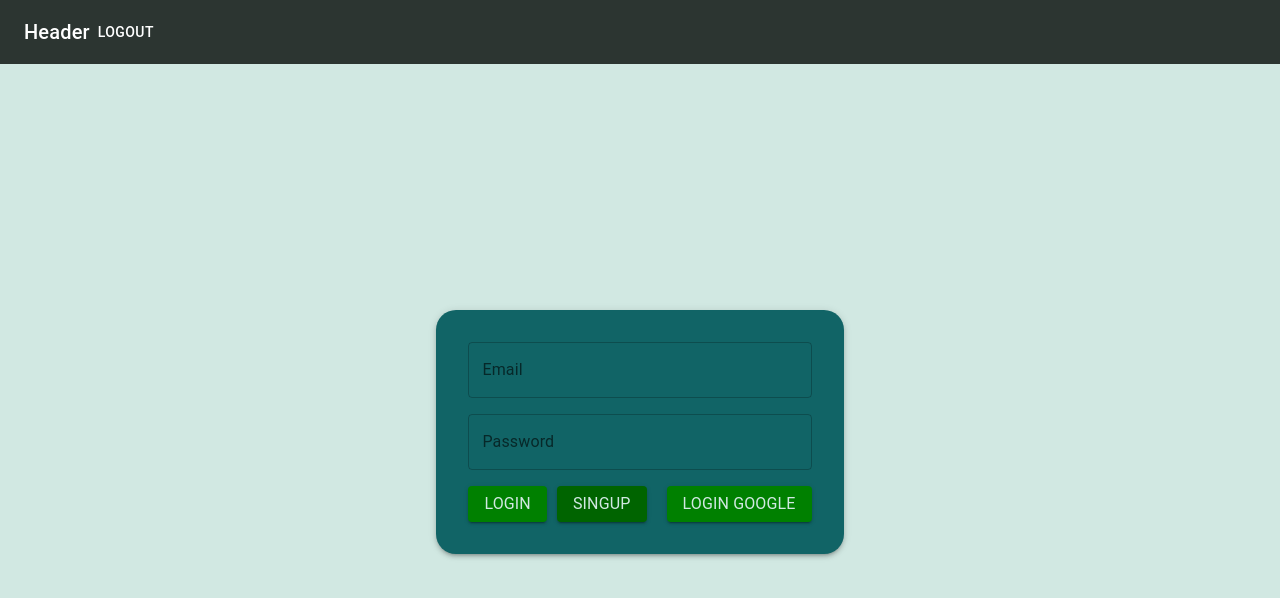
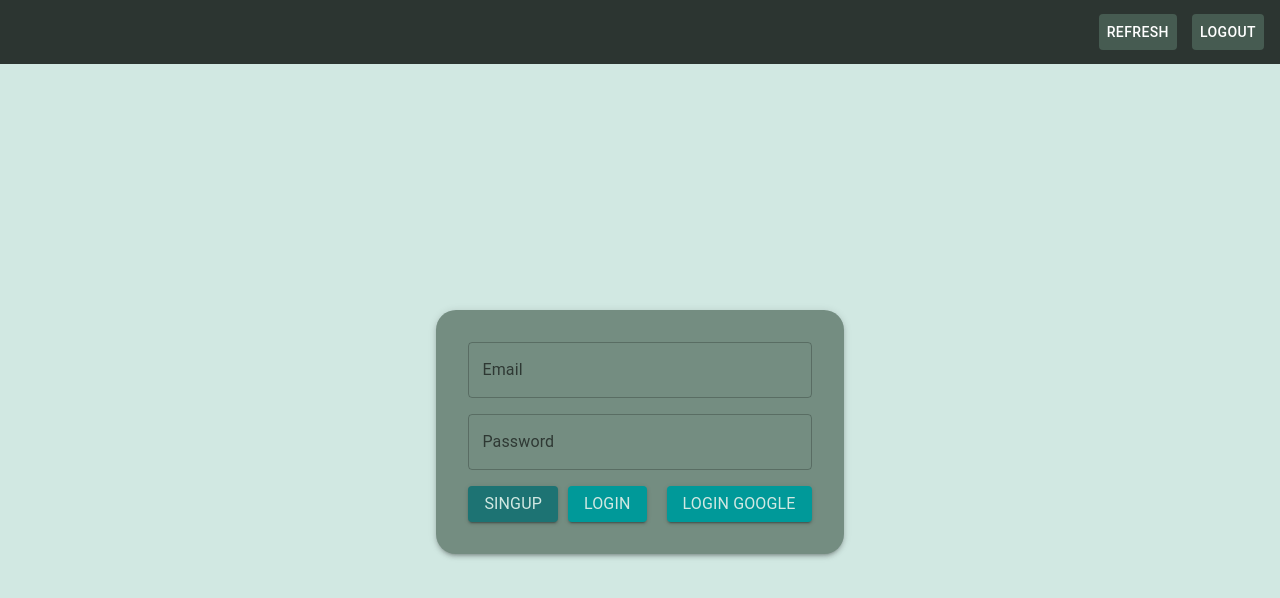
Before and after one commit to equ1rix/Candidate-app, a React (Create React App) app: page /singup in a window 1280 px wide. Shown: the top 598 px of the page. Built offline with nearby package versions, Linux system fonts and the light colour scheme; no server answers; sample sign-in values are in the browser's storage.

Commit message:
task(src): add update candidates feature and fix styles

```diff
--- a/src/components/Header/index.tsx
+++ b/src/components/Header/index.tsx
@@ -1,10 +1,15 @@
-import { AppBar, Button, Toolbar, Typography } from '@mui/material';
+import { AppBar, Box, Button, Toolbar } from '@mui/material';
 
 import { UserAuthContext } from 'context/UserAuthContext';
+import { mock } from 'helpers';
 import { useContext } from 'react';
 import { useTranslation } from 'react-i18next';
 
-const Header = () => {
+type HeaderProps = {
+  refreshCandidates?: () => void;
+};
+
+const Header = ({ refreshCandidates = mock }: HeaderProps) => {
   const { logOut, user } = useContext(UserAuthContext);
   const { t } = useTranslation();
 
@@ -18,13 +23,30 @@ const Header = () => {
   return (
     <AppBar position="static" className="bg-bg-main">
       <Toolbar>
-        <Typography variant="h6" component="div">
-          Header
-        </Typography>
         {user && (
-          <Button color="inherit" onClick={handleLogOut}>
-            {t('logout')}
-          </Button>
+          <Box
+            sx={{
+              position: 'absolute',
+              right: 16,
+              display: 'flex',
+              alignItems: 'center'
+            }}
+          >
+            <Button
+              className="bg-bg-button mr-[15px]"
+              color="inherit"
+              onClick={refreshCandidates}
+            >
+              {t('refresh')}
+            </Button>
+            <Button
+              className="bg-bg-button"
+              color="inherit"
+              onClick={handleLogOut}
+            >
+              {t('logout')}
+            </Button>
+          </Box>
         )}
       </Toolbar>
     </AppBar>
--- a/src/components/Sidebar/index.tsx
+++ b/src/components/Sidebar/index.tsx
@@ -30,7 +30,13 @@ const Sidebar = ({ onClick = mock }: SidebarProps) => (
     >
       Candidates-app
     </Typography>
-    <Button onClick={onClick}>Add new candidate</Button>
+    <Button
+      className="bg-bg-button text-text-title mx-[10px]"
+      color="inherit"
+      onClick={onClick}
+    >
+      Add new candidate
+    </Button>
     <List>
       <ListItem button>
         <ListItemText primary="First" className="text-text-title" />
--- a/src/helpers/i18n/en.json
+++ b/src/helpers/i18n/en.json
@@ -1,5 +1,6 @@
 {
   "singup": "Sing Up",
   "login": "Log In",
-  "logout": "Log Out"
+  "logout": "Log Out",
+  "refresh": "Refresh"
 }
--- a/src/pages/Homepage/index.tsx
+++ b/src/pages/Homepage/index.tsx
@@ -16,7 +16,7 @@ export interface Candidate {
   email: string;
 }
 const Homepage = () => {
-  const { openModal, closeModal, isOpenModal } = useContext(ModalContext);
+  const { openModal, closeModal } = useContext(ModalContext);
   const [candidates, setCandidates] = useState<Candidate[]>([]);
 
   const getCandidatesFromFirestore = async () => {
@@ -37,7 +37,11 @@ const Homepage = () => {
 
   useEffect(() => {
     getCandidatesFromFirestore();
-  }, [isOpenModal]);
+  }, []);
+
+  const updateCandidates = () => {
+    getCandidatesFromFirestore();
+  };
 
   return (
     <Box>
@@ -46,7 +50,7 @@ const Homepage = () => {
           <Sidebar onClick={openModal} />
         </Grid>
         <Grid item xs={9} sm={10}>
-          <Header />
+          <Header refreshCandidates={updateCandidates} />
           <Candidates candidatesToShow={candidates} />
           <CandidatesModal onClose={closeModal} />
         </Grid>
--- a/src/pages/SingIn/index.tsx
+++ b/src/pages/SingIn/index.tsx
@@ -82,25 +82,25 @@ const SingIn = () => {
               </Grid>
               <Grid item>
                 <Button
+                  type="submit"
+                  variant="contained"
+                  className="bg-bg-highlightButton"
+                >
+                  <Label label={t('login')} />
+                </Button>
+                <Button
                   onClick={() => {
                     navigate('/singup');
                   }}
                   variant="contained"
-                  sx={{ backgroundColor: 'green' }}
+                  className="bg-bg-singUpButton ml-[10px]"
                 >
                   <Label label={t('singup')} />
                 </Button>
                 <Button
-                  type="submit"
-                  variant="contained"
-                  sx={{ backgroundColor: 'darkgreen', marginLeft: '10px' }}
-                >
-                  <Label label={t('login')} />
-                </Button>
-                <Button
                   onClick={handleGoogleSignIn}
                   variant="contained"
-                  sx={{ backgroundColor: 'green', marginLeft: '20px' }}
+                  className="bg-bg-singUpButton ml-[20px]"
                 >
                   <Label label={`${t('login')} google`} />
                 </Button>
--- a/src/pages/SingUp/index.tsx
+++ b/src/pages/SingUp/index.tsx
@@ -76,25 +76,25 @@ const Authpage = () => {
               </Grid>
               <Grid item>
                 <Button
+                  type="submit"
+                  variant="contained"
+                  className="bg-bg-highlightButton"
+                >
+                  <Label label={t('singup')} />
+                </Button>
+                <Button
                   onClick={() => {
                     navigate('/singin');
                   }}
                   variant="contained"
-                  sx={{ backgroundColor: 'green' }}
+                  className="bg-bg-singUpButton  ml-[10px]"
                 >
                   <Label label={t('login')} />
                 </Button>
                 <Button
-                  type="submit"
-                  variant="contained"
-                  sx={{ backgroundColor: 'darkgreen', marginLeft: '10px' }}
-                >
-                  <Label label={t('singup')} />
-                </Button>
-                <Button
                   onClick={handleGoogleSignIn}
                   variant="contained"
-                  sx={{ backgroundColor: 'green', marginLeft: '20px' }}
+                  className="bg-bg-singUpButton ml-[20px]"
                 >
                   <Label label={`${t('login')} google`} />
                 </Button>
--- a/tailwind.config.js
+++ b/tailwind.config.js
@@ -9,8 +9,11 @@ module.exports = {
           title: '#D1E8E2'
         },
         bg: {
-          modal: '#116466',
-          main: '#2C3531'
+          modal: '#748D81',
+          main: '#2C3531',
+          button: '#465B51',
+          singUpButton: '#009999',
+          highlightButton: '#1D7373'
         }
       }
     }
```
